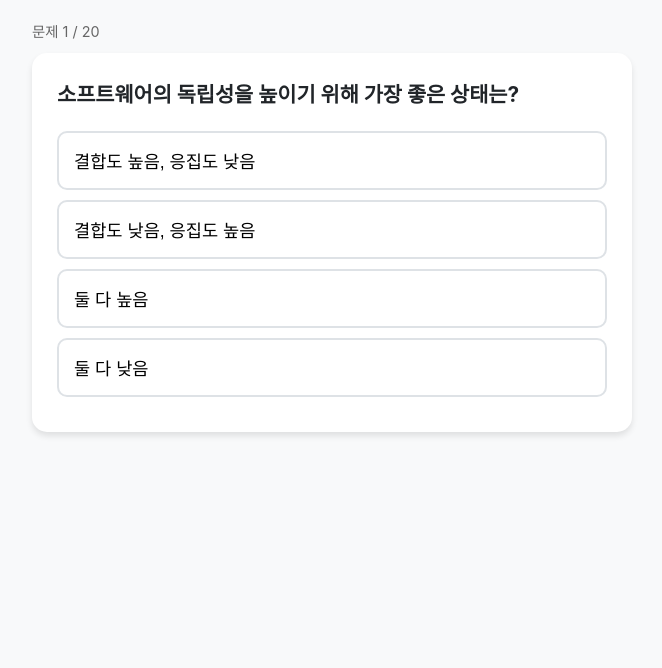
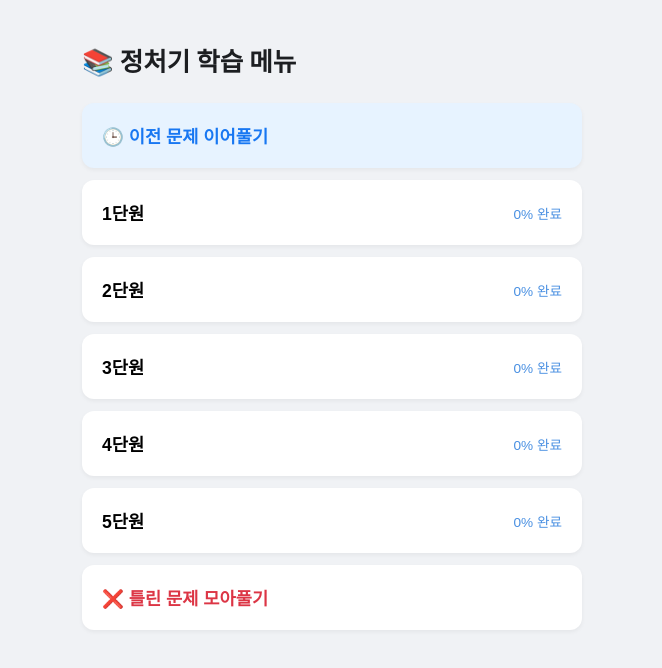
Before and after one commit to 96mirumo/quiz, a plain HTML site: page index.html in a window 1280 px wide. Shown: the whole page, without its empty margins (308-970 px from the left). Drawn offline with Linux system fonts and the light colour scheme.

Commit message:
index.html

```diff
--- a/index.html
+++ b/index.html
@@ -5,95 +5,140 @@
     <meta name="viewport" content="width=device-width, initial-scale=1.0, maximum-scale=1.0, user-scalable=no">
     <meta name="apple-mobile-web-app-capable" content="yes">
     <meta name="mobile-web-app-capable" content="yes">
-    <meta name="apple-mobile-web-app-status-bar-style" content="black-translucent">
-    <title>정처기 1단원 뽀개기</title>
-    <link rel="apple-touch-icon" href="https://cdn-icons-png.flaticon.com/512/2232/2232688.png">
-    <link rel="icon" href="https://cdn-icons-png.flaticon.com/512/2232/2232688.png">
+    <title>정처기 합격노트</title>
     <style>
-        :root { --bg: #f8f9fa; --card: #ffffff; --text: #212529; --primary: #4a90e2; --border: #dee2e6; }
-        body { font-family: -apple-system, system-ui, sans-serif; background-color: var(--bg); color: var(--text); margin: 0; padding: 20px; font-size: 18px; line-height: 1.6; }
-        .container { max-width: 600px; margin: 0 auto; }
-        .quiz-card { background: var(--card); padding: 25px; border-radius: 15px; box-shadow: 0 4px 6px rgba(0,0,0,0.1); margin-bottom: 20px; }
-        .question { font-size: 1.3rem; font-weight: bold; margin-bottom: 20px; word-break: keep-all; }
-        .option-btn { display: block; width: 100%; padding: 15px; margin: 10px 0; background: #fff; border: 2px solid var(--border); border-radius: 10px; text-align: left; font-size: 1.1rem; cursor: pointer; transition: 0.2s; }
-        .option-btn:hover { border-color: var(--primary); }
-        .progress { margin-bottom: 10px; font-size: 0.9rem; color: #666; }
+        :root { --bg: #f0f2f5; --card: #ffffff; --primary: #4a90e2; --text: #1c1e21; }
+        body { font-family: -apple-system, sans-serif; background: var(--bg); color: var(--text); margin: 0; padding: 20px; font-size: 17px; }
+        .container { max-width: 500px; margin: 0 auto; }
+        .menu-btn {
+            display: flex; justify-content: space-between; align-items: center;
+            width: 100%; padding: 20px; margin-bottom: 12px;
+            background: var(--card); border: none; border-radius: 12px;
+            box-shadow: 0 2px 4px rgba(0,0,0,0.05); font-size: 1.1rem; font-weight: bold; text-align: left;
+        }
+        .menu-btn:active { background: #e4e6eb; }
+        .progress-text { font-size: 0.85rem; color: var(--primary); font-weight: normal; }
+        .hidden { display: none; }
+        .quiz-card { background: var(--card); padding: 25px; border-radius: 15px; box-shadow: 0 4px 6px rgba(0,0,0,0.1); }
+        .option-btn {
+            display: block; width: 100%; padding: 15px; margin: 10px 0;
+            background: #fff; border: 2px solid #dee2e6; border-radius: 10px;
+            text-align: left; font-size: 1.1rem;
+        }
+        .back-btn { background: none; border: none; color: var(--primary); margin-bottom: 15px; font-weight: bold; }
     </style>
 </head>
 <body>
     <div class="container">
-        <div class="progress" id="progress">문제 1 / 20</div>
-        <div id="quiz-app">
+        <div id="main-menu">
+            <h2 style="margin-bottom: 25px;">📚 정처기 학습 메뉴</h2>
+            <button class="menu-btn" onclick="resumeQuiz()" style="background: #e7f3ff; color: #1877f2;">
+                <span>🕒 이전 문제 이어풀기</span>
+            </button>
+            <div id="unit-list">
+                </div>
+            <button class="menu-btn" onclick="startWrongAnswers()" style="color: #dc3545;">
+                <span>❌ 틀린 문제 모아풀기</span>
+            </button>
+        </div>
+
+        <div id="quiz-screen" class="hidden">
+            <button class="back-btn" onclick="showMenu()">◀ 메뉴로 돌아가기</button>
             <div class="quiz-card">
-                <div id="question" class="question">로딩 중...</div>
+                <div id="q-text" style="font-weight:bold; margin-bottom:20px; font-size:1.2rem;"></div>
                 <div id="options"></div>
             </div>
-            <div id="feedback" style="margin-top:15px; font-weight:bold; text-align:center; height: 24px;"></div>
+            <div id="feedback" style="text-align:center; margin-top:20px; height:20px; font-weight:bold;"></div>
         </div>
     </div>
 
     <script>
-        const quizData = [
-            { q: "소프트웨어의 독립성을 높이기 위해 가장 좋은 상태는?", a: ["결합도 높음, 응집도 낮음", "결합도 낮음, 응집도 높음", "둘 다 높음", "둘 다 낮음"], correct: 1 },
-            { q: "디자인 패턴 중 '생성 패턴'에 속하는 것은?", a: ["Adapter", "Proxy", "Singleton", "Observer"], correct: 2 },
-            { q: "UI 설계 원칙 중 누구나 쉽게 이해하고 사용할 수 있어야 한다는 원칙은?", a: ["직관성", "유효성", "학습성", "유연성"], correct: 0 },
-            { q: "람바(Rumbaugh)의 객체 지향 분석에서 상태 다이어그램을 이용하는 모델링은?", a: ["객체 모델링", "동적 모델링", "기능 모델링", "데이터 모델링"], correct: 1 },
-            { q: "애자일(Agile) 개발 방법론의 핵심 가치가 아닌 것은?", a: ["개인과 상호작용", "실행되는 소프트웨어", "고객과의 협력", "철저한 공정 및 도구"], correct: 3 },
-            { q: "DBMS의 필수 기능 3가지가 아닌 것은?", a: ["정의 기능", "조작 기능", "제어 기능", "삭제 기능"], correct: 3 },
-            { q: "요구사항 분석 기법 중 하나인 '데이터 흐름도(DFD)'의 구성요소가 아닌 것은?", a: ["Process", "Data Store", "Control Loop", "Terminator"], correct: 2 },
-            { q: "모듈 내 구성 요소들이 서로 다른 기능을 수행하지만 동일한 시간대에 함께 실행되는 응집도는?", a: ["순차적 응집도", "시간적 응집도", "절차적 응집도", "논리적 응집도"], correct: 1 },
-            { q: "두 모듈이 동일한 자료 구조를 참조할 때의 결합도는?", a: ["자료 결합도", "스탬프 결합도", "제어 결합도", "공통 결합도"], correct: 1 },
-            { q: "현행 시스템 파악 절차 중 1단계에 해당하는 것은?", a: ["네트워크 구성 파악", "하드웨어 구성 파악", "구성 및 기능 파악", "데이터베이스 구성 파악"], correct: 2 },
-            { q: "UML의 관계 중 한 객체의 상태 변화가 다른 객체에 영향을 주는 관계는?", a: ["의존 관계", "일반화 관계", "실체화 관계", "연관 관계"], correct: 0 },
-            { q: "GoF 디자인 패턴 중 클래스의 인터페이스를 다른 클래스에서 사용할 수 있도록 변환하는 패턴은?", a: ["Builder", "Adapter", "Bridge", "Facade"], correct: 1 },
-            { q: "사용자 인터페이스(UI) 설계 시 고려사항이 아닌 것은?", a: ["가시성", "일관성", "복잡성 최소화", "하드웨어 성능 극대화"], correct: 3 },
-            { q: "소프트웨어 아키텍처 모델 중 뷰(View)가 아닌 것은?", a: ["논리 뷰", "구현 뷰", "데이터 뷰", "프로세스 뷰"], correct: 2 },
-            { q: "요구사항 검토 방법 중 전문가들이 모여 명세서를 보면서 결함을 찾아내는 기법은?", a: ["워크스루", "인스펙션", "프로토타이핑", "케이스 분석"], correct: 1 },
-            { q: "결합도(Coupling) 중 가장 약한(좋은) 단계는?", a: ["내용 결합도", "제어 결합도", "자료 결합도", "외부 결합도"], correct: 2 },
-            { q: "미들웨어의 종류 중 분산 환경에서 앱 간에 메시지를 전달하는 것은?", a: ["RPC", "MOM", "ORB", "TP Monitor"], correct: 1 },
-            { q: "데이터베이스 설계 단계 중 논리적 설계 단계의 주요 작업은?", a: ["트랜잭션 모델링", "물리적 저장구조 설계", "스키마 설계 및 정규화", "요구조건 분석"], correct: 2 },
-            { q: "객체지향 설계 원칙(SOLID) 중 하위 클래스는 상위 클래스를 대체할 수 있어야 한다는 원칙은?", a: ["SRP", "OCP", "LSP", "ISP"], correct: 2 },
-            { q: "HIPO(Hierarchical Input Process Output)의 특징이 아닌 것은?", a: ["시스템 기능 기술", "보기 쉽고 이해하기 쉬움", "수정 및 유지보수 용이", "상향식 설계 적합"], correct: 3 }
-        ];
+        // 단원별 데이터 (예시)
+        const allQuizData = {
+            1: [{ q: "결합도는 낮고 응집도는?", a: ["낮아야", "높아야"], c: 1 }, { q: "UI 설계 원칙은?", a: ["직관성", "복잡성"], c: 0 }],
+            2: [{ q: "DB 설계 순서는?", a: ["개-논-물", "물-논-개"], c: 0 }],
+            3: [{ q: "HTTP 포트 번호는?", a: ["80", "443"], c: 0 }],
+            4: [], 5: [] // 4, 5단원은 추후 추가
+        };
 
+        let currentUnit = 1;
         let currentIdx = 0;
 
-        function loadQuiz() {
-            const q = quizData[currentIdx];
-            document.getElementById('progress').innerText = `문제 ${currentIdx + 1} / ${quizData.length}`;
-            document.getElementById('question').innerText = q.q;
-            const optionsDiv = document.getElementById('options');
-            optionsDiv.innerHTML = '';
+        // 진행률 및 오답 로컬스토리지 저장용
+        function getProgress(unit) {
+            return localStorage.getItem(`progress_${unit}`) || 0;
+        }
+
+        function renderMenu() {
+            const list = document.getElementById('unit-list');
+            list.innerHTML = '';
+            for (let i = 1; i <= 5; i++) {
+                const total = allQuizData[i].length;
+                const done = getProgress(i);
+                list.innerHTML += `
+                    <button class="menu-btn" onclick="startUnit(${i})">
+                        <span>${i}단원</span>
+                        <span class="progress-text">${total > 0 ? Math.round(done/total*100) : 0}% 완료</span>
+                    </button>`;
+            }
+        }
+
+        function startUnit(unit) {
+            if (allQuizData[unit].length === 0) return alert("문제가 아직 준비되지 않았습니다.");
+            currentUnit = unit;
+            currentIdx = 0;
+            showQuiz();
+        }
+
+        function showQuiz() {
+            document.getElementById('main-menu').classList.add('hidden');
+            document.getElementById('quiz-screen').classList.remove('hidden');
+            const q = allQuizData[currentUnit][currentIdx];
+            document.getElementById('q-text').innerText = `Q. ${q.q}`;
+            const optDiv = document.getElementById('options');
+            optDiv.innerHTML = '';
             q.a.forEach((opt, i) => {
                 const btn = document.createElement('button');
                 btn.className = 'option-btn';
                 btn.innerText = opt;
-                btn.onclick = () => checkAnswer(i);
-                optionsDiv.appendChild(btn);
+                btn.onclick = () => checkAns(i);
+                optDiv.appendChild(btn);
             });
         }
 
-        function checkAnswer(choice) {
-            const feedback = document.getElementById('feedback');
-            if(choice === quizData[currentIdx].correct) {
-                feedback.innerText = "✅ 정답입니다!";
-                feedback.style.color = "#28a745";
+        function checkAns(choice) {
+            const q = allQuizData[currentUnit][currentIdx];
+            const feed = document.getElementById('feedback');
+            if (choice === q.c) {
+                feed.innerText = "✅ 정답!";
+                localStorage.setItem(`progress_${currentUnit}`, currentIdx + 1);
                 setTimeout(() => {
                     currentIdx++;
-                    if(currentIdx < quizData.length) {
-                        feedback.innerText = "";
-                        loadQuiz();
+                    if (currentIdx < allQuizData[currentUnit].length) {
+                        feed.innerText = "";
+                        showQuiz();
                     } else {
-                        document.getElementById('quiz-app').innerHTML = "<h2>🎉 1단원 완료! 수고하셨습니다.</h2>";
+                        alert("단원을 완료했습니다!");
+                        showMenu();
                     }
                 }, 800);
             } else {
-                feedback.innerText = "❌ 다시 한번 확인해보세요!";
-                feedback.style.color = "#dc3545";
+                feed.innerText = "❌ 오답!";
             }
         }
 
-        loadQuiz();
+        function showMenu() {
+            document.getElementById('main-menu').classList.remove('hidden');
+            document.getElementById('quiz-screen').classList.add('hidden');
+            renderMenu();
+        }
+
+        function resumeQuiz() {
+            // 마지막으로 풀었던 단원과 위치 로직 추가 가능
+            alert("준비 중인 기능입니다.");
+        }
+
+        renderMenu();
     </script>
 </body>
 </html>
```
